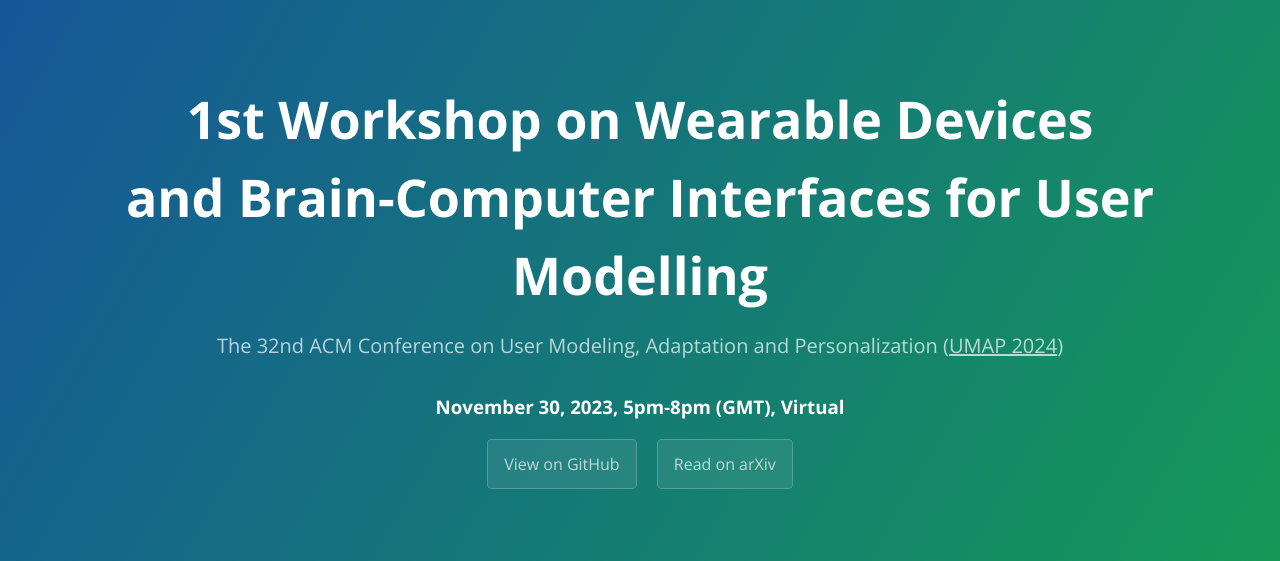
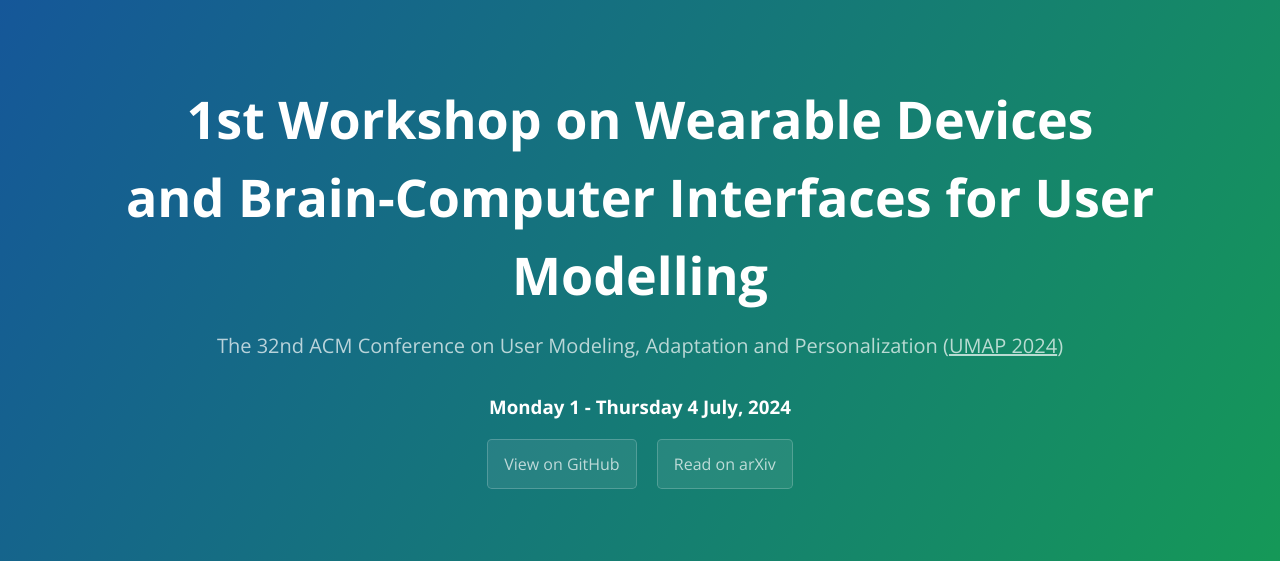
Before and after one commit to domenicolofu/webium24, a Jekyll site: the page built from index.md, in a window 1280 px wide and 900 px high, cut to the strip 0-561 px from the top of the window. Built offline with Jekyll 4.4.1, drawn with Linux system fonts in a browser that asks for light colours.

Commit message:
Update default.html

```diff
--- a/_layouts/default.html
+++ b/_layouts/default.html
@@ -24,7 +24,7 @@
 
       <h2 class="project-tagline">The 32nd ACM Conference on User Modeling, Adaptation and Personalization
  (<a href="https://www.um.org/umap2024/" style="color:white"><u>UMAP 2024</u></a>)</h2>
-      <h3>November 30, 2023, 5pm-8pm (GMT), Virtual</h3>
+      <h3>Monday 1 - Thursday 4 July, 2024</h3>
       {% if site.github.is_project_page %}
         <a href="https://github.com/sisinflab/LoG-2023-GNNs-RecSys" class="btn">View on GitHub</a>
       {% endif %}
```
